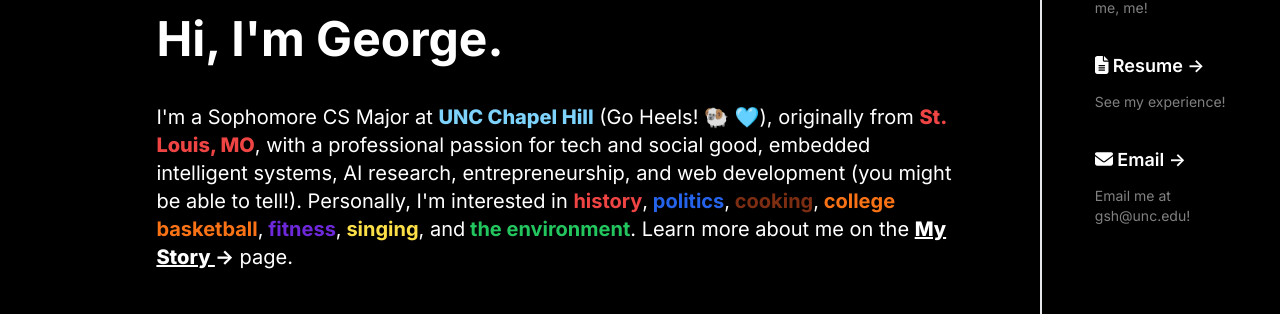
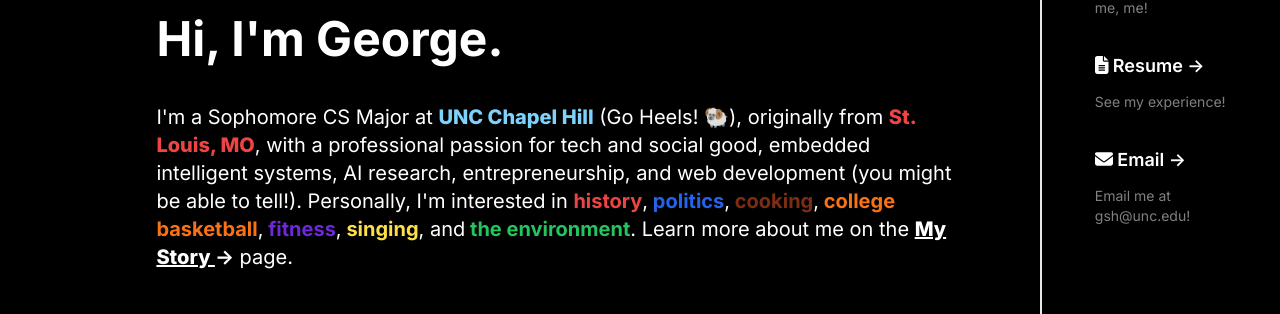
Before and after one commit to gshunc/gsh-portfolio, a Next.js app in the folder gsh-portfolio/: page / in a window 1280 px wide. Shown: the part 429-743 px from the top of the page. Built offline with nearby package versions, Linux system fonts and the light colour scheme.

Commit message:
Fixed gramatical error

```diff
--- a/gsh-portfolio/app/page.tsx
+++ b/gsh-portfolio/app/page.tsx
@@ -32,7 +32,7 @@ export default function Home() {
         <span className="font-extrabold text-sky-300">
           {"UNC Chapel Hill"}
         </span>{" "}
-        {"(Go Heels! 🐏 🩵), originally from "}
+        {"(Go Heels! 🐏), originally from "}
         <span className="font-extrabold text-red-500">{"St. Louis, MO"}</span>,
         {
           " with a professional passion for tech and social good, embedded intelligent systems, AI research, entrepreneurship, and web development (you might be able to tell!). Personally, I'm interested in "
--- a/gsh-portfolio/app/pages/story_page/page.tsx
+++ b/gsh-portfolio/app/pages/story_page/page.tsx
@@ -12,7 +12,7 @@ const story_page = () => {
       <p className="text-2xl underline mt-10">How Things Started</p>
       <p className="mt-5">
         {
-          "I was born October 15th, 2003 in St. Louis, Missouri to two loving parents. I attended King of Kings Preschool, followed by River Bend Elementary, Pierremont Elementary MOSAIC Gifted Academy, and Parkway Central Middle and High School. In High School, I was involved in a number of organizations, serving as Senior Class President and Varsity Swim Captain in High School, as well as Secretary of Coding Colts. As a result of no class rankings, I had the opportunity to give our Graduation Speech, pictured below."
+          "I was born October 15th, 2003 in St. Louis, Missouri to two loving parents. I attended King of Kings Preschool, followed by River Bend Elementary, Pierremont Elementary MOSAIC Gifted Academy, and Parkway Central Middle and High School. In High School, I was involved in a number of organizations, serving as Senior Class President and Varsity Swim Captain, as well as Secretary of Coding Colts. As a result of no class rankings, I had the opportunity to give our Graduation Speech, pictured below."
         }
       </p>
       <div className="self-center flex flex-row justify-evenly w-5/6">
```
